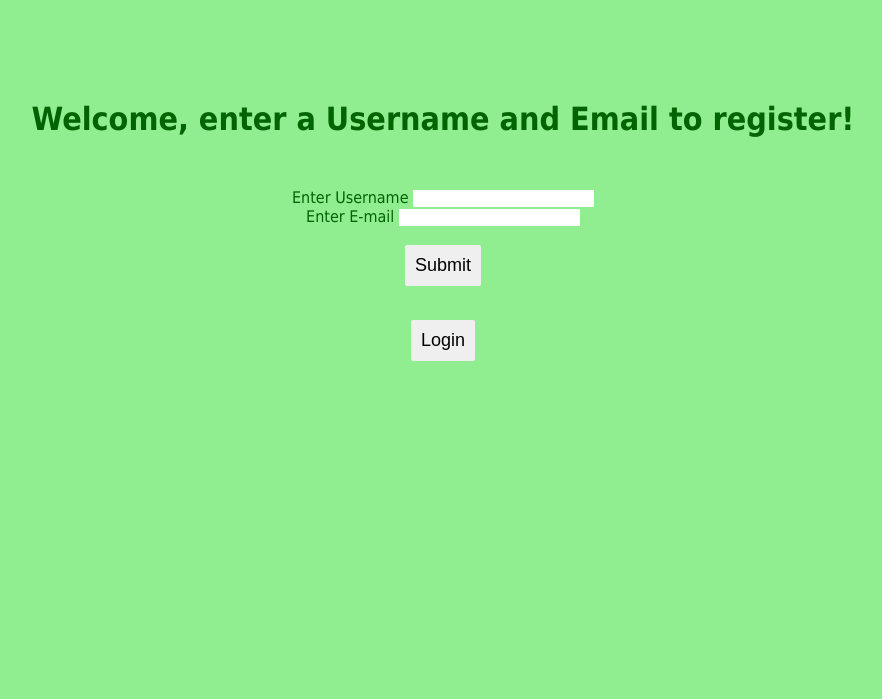
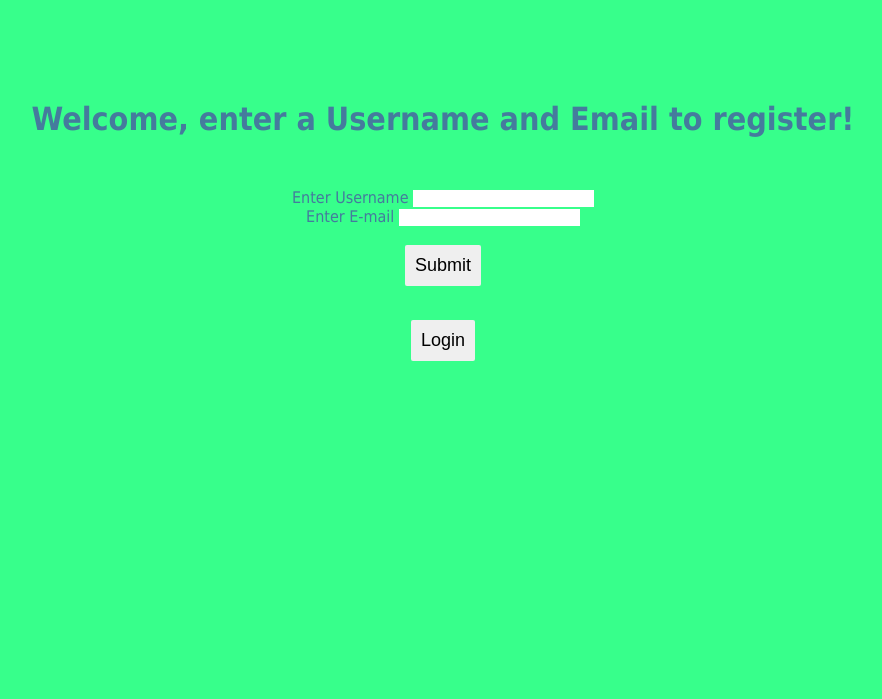
Before and after one commit to khaledm99/Collector-s-Database-App---CPSC-471-Final-Project, a PHP site: page / in a window 1280 px wide. Shown: the top 699 px of the page, without its empty margins (197-1079 px from the left). Run offline with PHP 8.4, Linux system fonts and the light colour scheme.

Commit message:
Tweaked color scheme, added bg images as an option

```diff
--- a/dashboard.php
+++ b/dashboard.php
@@ -1,8 +1,8 @@
 <style type = "text/css">
     body {
-        background-color: lightgreen;
+        background-color: #37FF8B;
         margin: 100px;
-        color: darkgreen;
+        color: #457B9D;
 
     }
     h1 {
@@ -28,7 +28,7 @@
         padding: 10px;
     }
     input[type=submit]:hover {
-        color: white;
+        color: #E63946;
     }
 
 </style>
--- a/index.php
+++ b/index.php
@@ -1,9 +1,12 @@
 <html>
 <style type = "text/css">
     body {
-        background-color: lightgreen;
+        background-color: #37FF8B;
+        /* background-image: url(bg3.png); */
+        background-repeat: no-repeat;
+        background-size: cover;
         margin: 100px;
-        color: darkgreen;
+        color: #457B9D;
 
     }
     h1 {
@@ -29,7 +32,7 @@
         padding: 10px;
     }
     input[type=submit]:hover {
-        color: white;
+        color: #E63946;
     }
 
 </style>
--- a/login.php
+++ b/login.php
@@ -1,8 +1,8 @@
 <style type = "text/css">
     body {
-        background-color: lightgreen;
+        background-color: #37FF8B;
         margin: 100px;
-        color: darkgreen;
+        color: #457B9D;
 
     }
     h1 {
@@ -28,7 +28,7 @@
         padding: 10px;
     }
     input[type=submit]:hover {
-        color: white;
+        color: #E63946;
     }
 
 </style>
--- a/wishlist.php
+++ b/wishlist.php
@@ -1,8 +1,8 @@
 <style type = "text/css">
     body {
-        background-color: lightgreen;
+        background-color: #37FF8B;
         margin: 100px;
-        color: darkgreen;
+        color: #457B9D;
 
     }
     h1 {
@@ -28,7 +28,7 @@
         padding: 10px;
     }
     input[type=submit]:hover {
-        color: white;
+        color: #E63946;
     }
 
 </style>
```
Also changed, not shown: bg.jpg (added), bg1.jpg (added), bg3.png (added).
